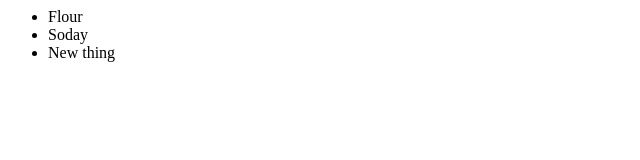
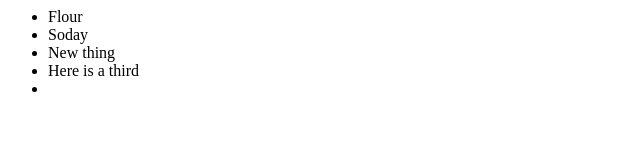
Before and after one commit to colindarretta/Testing, a plain HTML site: page index.html in a window 1280 px wide. Shown: the full height of the page, 0-640 px from the left. Drawn offline with Linux system fonts and the light colour scheme.

Commit message:
uploading the index html

```diff
--- a/index.html
+++ b/index.html
@@ -4,6 +4,7 @@
 			<li>Flour</li>
 			<li>Soday</li>
 			<li>New thing</li>
+			<li> Here is a third<li>
 		</ul>
 	</body>
 </html>
```
